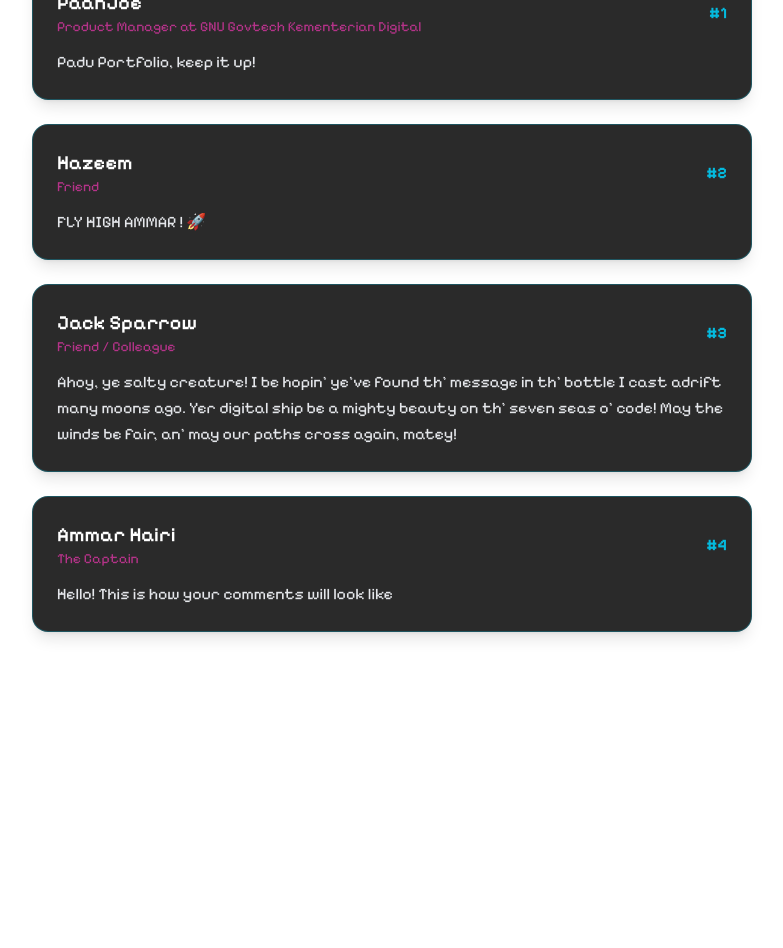
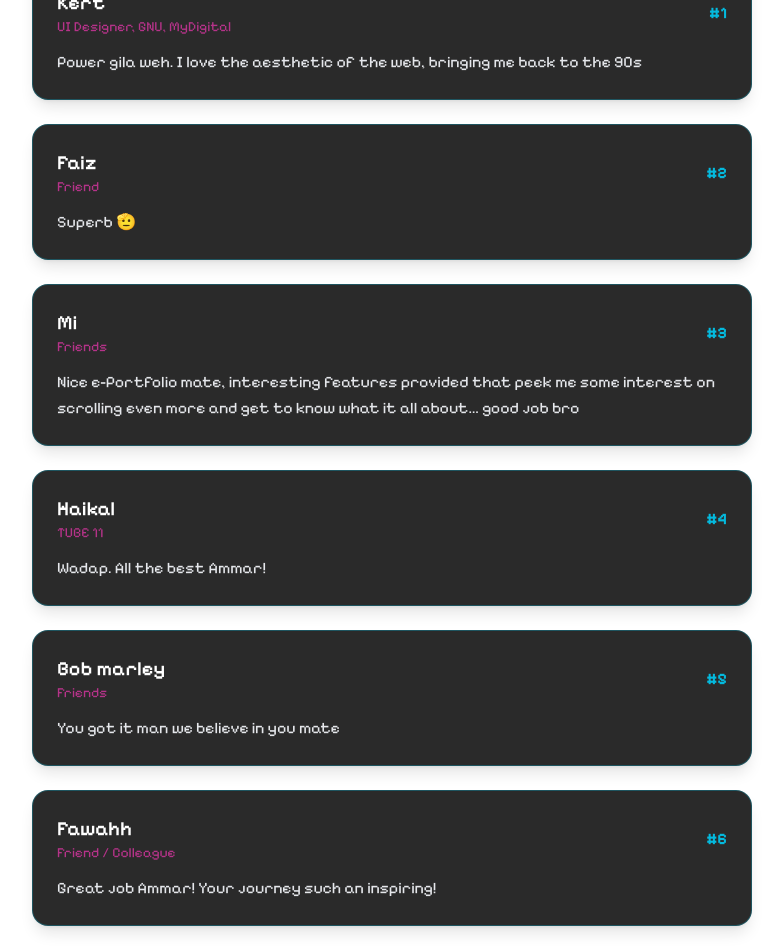
Before and after one commit to ammarhairiHD/new_e-portfolio, a React (Vite) app: page /comments in a window 1280 px wide. Shown: the part 820-1768 px from the top of the page, without its empty margins (248-1031 px from the left). Before the commit the page ends 1596 px from the top, so only its background shows below. Built offline with nearby package versions, Linux system fonts and the light colour scheme.

Commit message:
Update Comments.ts

```diff
--- a/src/consts/Comments.ts
+++ b/src/consts/Comments.ts
@@ -26,4 +26,36 @@ export const comments: Comment[] = [
     role: "Product Manager at GNU Govtech Kementerian Digital",
     message: "Padu Portfolio, keep it up!",
   },
+  {
+    name: "Fawahh",
+    role: "Friend / Colleague",
+    message: "Great job Ammar! Your journey such an inspiring! ",
+  },
+  {
+    name: "Bob marley",
+    role: "Friends",
+    message: "You got it man we believe in you mate",
+  },
+  {
+    name: "Haikal",
+    role: "TUBE 11",
+    message: "Wadap. All the best Ammar!",
+  },
+  {
+    name: "Mi",
+    role: "Friends ",
+    message:
+      "Nice e-Portfolio mate, interesting features provided that peek me some interest on scrolling even more and get to know what it all about… good job bro",
+  },
+  {
+    name: "Faiz",
+    role: "Friend",
+    message: "Superb 🫡",
+  },
+  {
+    name: "Kert",
+    role: "UI Designer, GNU, MyDigital",
+    message:
+      "Power gila weh. I love the aesthetic of the web, bringing me back to the 90s",
+  },
 ];
```
